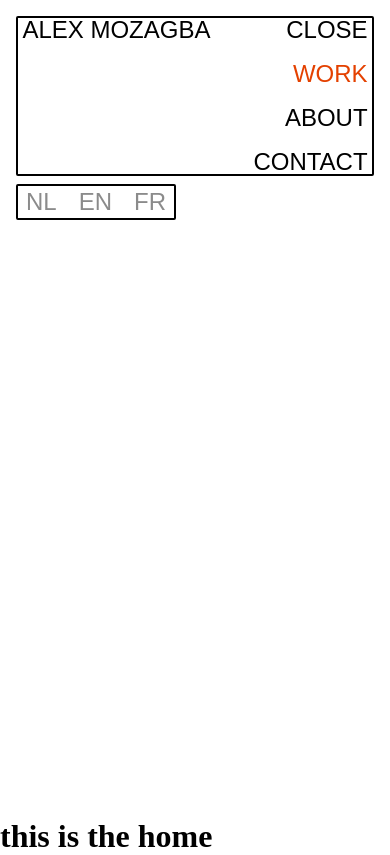
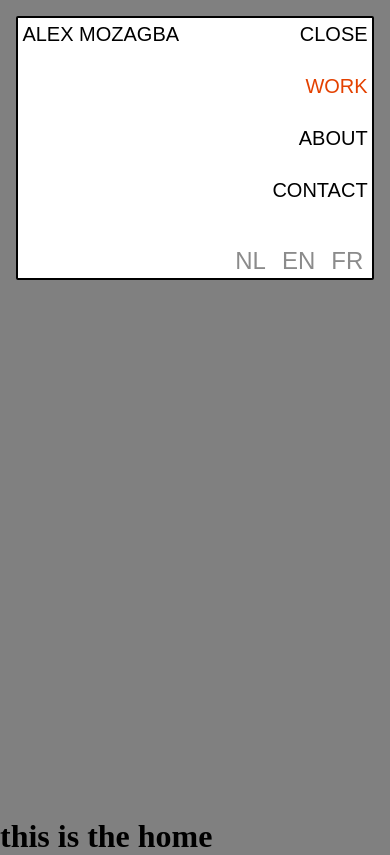
Before and after one commit to UncleDoubleU/20250618-alexmozagba-navbar, a React (Vite) app: page / in a window 390 px wide. Both pictures are taken after a click on the button "MENU". Built offline with nearby package versions, Linux system fonts and the light colour scheme.

Commit message:
navbar functionality and basic responsiveness added

```diff
--- a/src/App.sass
+++ b/src/App.sass
@@ -4,6 +4,8 @@
   margin: 0
   box-sizing: border-box
 
+body
+  background-color: grey
 // html
 //   height: 200vh
 $extraLargeScreen: 1920px
@@ -19,13 +21,12 @@ $tertiaryColour: #E44100
 $quartenaryColour: #000
 $quinaryColour: #fff
 
-$xlNavFont: lighter 1.75rem/1.75rem Arial, Helvetica, sans-serif
-$xlBtnFont: lighter 1.5rem/1.15rem Arial, Helvetica, sans-serif
+$xlNavFont: 300 1.75rem/1.75rem Arial, Helvetica, sans-serif
 
-$lNavFont: lighter 1.5rem/1.5rem Arial, Helvetica, sans-serif
+$lNavFont: 300 1.5rem/1.5rem Arial, Helvetica, sans-serif
 // $mNavFont:
 // $smNavFont:
-// $sNavFont:
+$sNavFont: 300 1.25rem/2rem Arial, Helvetica, sans-serif
 // $xsNavFont:
 
 $navRadius: 0.125rem
--- a/src/comp/MainNav/MainNav.module.sass
+++ b/src/comp/MainNav/MainNav.module.sass
@@ -12,51 +12,12 @@ header
      z-index: 10
      align-items: center
 
-     a
-          font: App.$xlNavFont
-          text-decoration: none
-          color: App.$quartenaryColour
-          cursor: pointer
-          height: max-content
-
-     .logo
-          font: App.$xlNavFont
-          width: max-content
-
-     .menuBtn
-          display: none
-
-     @media screen and (width<=App.$largeScreen)
-          a,.logo
-               font: App.$lNavFont
-
-     @media screen and (width<=App.$mediumScreen)
-          .menuBtn
-               display: block
-               font: App.$lNavFont
-               background: none
-               border: none
-               width: max-content
-               justify-content: center
-               justify-self: end
-               grid-column: 2/3
-               grid-row: 1/2
-
-          &:hover,&:focus-visible
-               color: App.$primaryColour
-               cursor: pointer
-
-     @media screen and (max-width: App.$smallMediumScreen)
-          display: grid
-          grid-template-columns: 1fr
-          grid-template-rows: repeat(auto, 3)
-
      nav
           display: flex
           justify-content: space-between
           align-items: center
           width: min(100%, 1440px)
-          height: min(2.25rem, min-content)
+          height: max(2.25rem, min-content)
           padding: 0 0.275rem
           background-color: App.$quinaryColour
           border: 2px solid App.$quartenaryColour
@@ -66,7 +27,7 @@ header
                display: flex
                justify-content: space-between
                list-style: none
-               gap: 5rem
+               gap: 3rem
 
                li
                     padding: 0
@@ -74,14 +35,12 @@ header
                          &:hover,&:focus-visible
                               color: App.$primaryColour
 
-          @media screen and (width<=App.$largeScreen)
-               ul
-                    gap: 2.95rem
-
           @media screen and (width<=App.$mediumScreen)
                display: grid
                grid-template-columns: auto auto
                grid-template-rows: repeat(2,auto)
+               border: none
+               padding: 0
 
                .ul
                     display: none
@@ -99,27 +58,67 @@ header
                align-items: flex-end
                gap: 1.25rem
 
+     a
+          font: App.$lNavFont
+          text-decoration: none
+          color: App.$quartenaryColour
+          cursor: pointer
+          height: max-content
+
+     .logo
+          font: App.$lNavFont
+          width: max-content
+
+     .menuBtn
+          display: none
+
+     @media screen and (width<=App.$mediumScreen)
+          display: grid
+          grid-template-columns: 1fr
+          grid-template-rows: repeat(auto, 3)
+          background-color: App.$quinaryColour
+          border: 2px solid App.$quartenaryColour
+          border-radius: App.$navRadius
+          padding: 0 0.275rem
+
+          .menuBtn
+               display: block
+               font: App.$lNavFont
+               background: none
+               border: none
+               width: max-content
+               justify-content: center
+               justify-self: end
+               grid-column: 2/3
+               grid-row: 1/2
+
+          &:hover,&:focus-visible
+               color: App.$primaryColour
+               cursor: pointer
+
+     @media screen and (max-width: App.$smallScreen)
+          a,.logo, .menuBtn
+               font: App.$sNavFont
+
 .activeLink
      color: App.$tertiaryColour
 
 .langCont
      display: flex
-     justify-content: space-between
+     gap: 1rem
      align-items: center
-     width: 10rem
-     height: 2.25rem
-     padding: 0.25rem
+     width: min-content
+     height: max(2.25rem, min-content)
      background-color: App.$quinaryColour
      border: 2px solid App.$quartenaryColour
      border-radius: App.$navRadius
-     justify-content: space-between
      list-style: none
+     padding: 0 0.275rem
 
      button
           background: none
-          border: 2px solid transparent
-          padding: 0.125rem
-          font: App.$xlBtnFont
+          border: none
+          font: App.$lNavFont
           text-decoration: none
           cursor: pointer
           opacity: 0.45
@@ -127,5 +126,15 @@ header
                background: App.$quinaryColour
                color: App.$quartenaryColour
                opacity: 1
-               border: 2px solid App.$quartenaryColour
-               border-radius: App.$navRadius
+
+     @media screen and (max-width:App.$mediumScreen)
+          margin-top: 2rem
+          justify-self: end
+          border: none
+          padding: 0
+     @media screen and (max-width: App.$smallScreen)
+          font: App.$sNavFont
+          padding: 0 0.275rem
+
+.langContInactive
+     display: none
--- a/src/comp/MainNav/MainNav.tsx
+++ b/src/comp/MainNav/MainNav.tsx
@@ -1,12 +1,13 @@
 import { NavLink } from "react-router";
 
 import styles from "./MainNav.module.sass";
-import { useEffect, useState } from "react";
+import { useEffect, useRef, useState } from "react";
 
 export default function MainNav() {
   const [menuText, setMenuText] = useState("MENU");
   const [isClicked, setIsClicked] = useState(false);
   const [width, setWidth] = useState(window.innerWidth);
+  const menuBtnRef = useRef<HTMLButtonElement>(null);
 
   useEffect(() => {
     setMenuText(isClicked ? "CLOSE" : "MENU");
@@ -14,9 +15,16 @@ export default function MainNav() {
 
   useEffect(() => {
     window.addEventListener("resize", handleResize);
+    window.addEventListener("scroll", handleScroll);
+    window.addEventListener("click", (e) => {
+      if (e.target !== menuBtnRef.current) {
+        setIsClicked(false);
+      }
+    });
 
     return () => {
       window.removeEventListener("resize", handleResize);
+      window.removeEventListener("scroll", handleScroll);
     };
   }, []);
 
@@ -52,12 +60,18 @@ export default function MainNav() {
     setIsClicked(false);
   }
 
+  function handleScroll() {
+    setIsClicked(false);
+  }
+
   function menuBtnClick() {
     setIsClicked((c) => !c);
   }
 
   const showMenu = width <= 1024 ? !isClicked : true;
   const ulClass = showMenu ? `${styles.ul}` : `${styles.activeList}`;
+  const langClass =
+    !isClicked && width < 1025 ? styles.langContInactive : styles.langCont;
 
   return (
     <header>
@@ -65,7 +79,11 @@ export default function MainNav() {
         <NavLink to={"/"} key="logo" className={styles.logo}>
           ALEX MOZAGBA
         </NavLink>
-        <button className={styles.menuBtn} onClick={menuBtnClick}>
+        <button
+          ref={menuBtnRef}
+          className={styles.menuBtn}
+          onClick={menuBtnClick}
+        >
           {menuText}
         </button>
         <ul key="nav-list" aria-label="main navigation" className={ulClass}>
@@ -83,7 +101,7 @@ export default function MainNav() {
           ))}
         </ul>
       </nav>
-      <ul className={styles.langCont}>
+      <ul className={langClass}>
         {languages.map((lang) => (
           <li key={lang.name}>
             <button lang={lang.attrib} aria-label={lang.label}>
```
